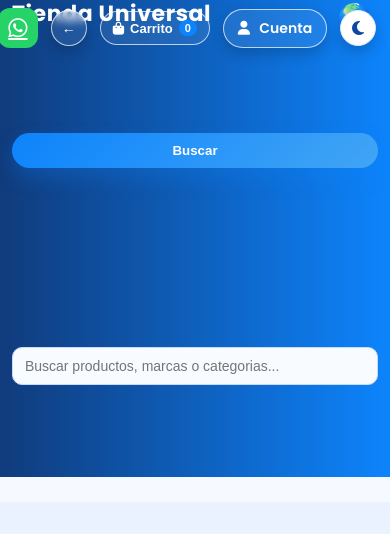
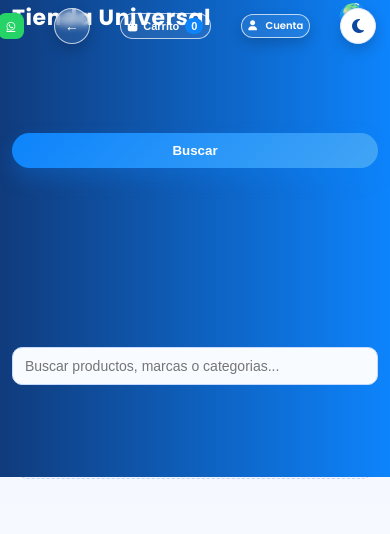
Before and after one commit to DaniAgredo/distribuidora-universal, a Flask app: page /tienda in a window 390 px wide. Shown: the top 534 px of the page. Run offline with Flask 3, Linux system fonts and the light colour scheme.

Commit message:
tweak: tienda mobile chips

```diff
--- a/static/tienda.css
+++ b/static/tienda.css
@@ -1,6 +1,6 @@
 .pagina-tienda{
     background:linear-gradient(180deg,#eaf2ff 0%, #f6f9ff 100%);
-    padding-top:120px;
+    padding-top:160px;
 }
 
 .pagina-tienda .tienda-header{
@@ -23,6 +23,11 @@
 .pagina-tienda .tienda-title .icono{
     font-size:28px;
 }
+.pagina-tienda .tienda-title{
+    display:flex;
+    align-items:center;
+    gap:10px;
+}
 
 .tienda-main{
     max-width:1300px;
@@ -44,7 +49,23 @@
     right:8px;
     display:flex;
     align-items:center;
-    gap:10px;
+    gap:2px;
+}
+.tienda-acciones a{
+    font-size:11px;
+    padding:4px 7px;
+}
+.tienda-acciones .whatsapp{
+    width:30px;
+    height:30px;
+}
+.tienda-acciones .volver-circle{
+    width:30px;
+    height:30px;
+}
+.tienda-acciones .carrito-link{
+    font-size:11px;
+    padding:4px 7px;
 }
 .tienda-search-inline{
     flex:1 1 420px;
@@ -392,11 +416,12 @@
 
 @media(max-width:900px){
     .pagina-tienda{
-        padding-top:150px;
+        padding-top:190px;
     }
     .tienda-acciones{
         top:6px;
         right:6px;
+        gap:2px;
     }
     .tienda-search-wrap{
         justify-content:stretch;
@@ -433,14 +458,23 @@
 
 @media(max-width:600px){
     .pagina-tienda{
-        padding-top:170px;
+        padding-top:220px;
+    }
+    .tienda-acciones a{
+        font-size:10px;
+        padding:3px 6px;
+    }
+    .tienda-acciones .whatsapp,
+    .tienda-acciones .volver-circle{
+        width:26px;
+        height:26px;
     }
     .chip-story{
-        min-width:84px;
+        min-width:72px;
     }
     .chip-circle{
-        width:70px;
-        height:70px;
+        width:60px;
+        height:60px;
     }
     .tienda-grid{
         grid-template-columns:repeat(2, minmax(0, 1fr));
```
Also changed, not shown: other parts of static/tienda.css (+12 -9 lines).
